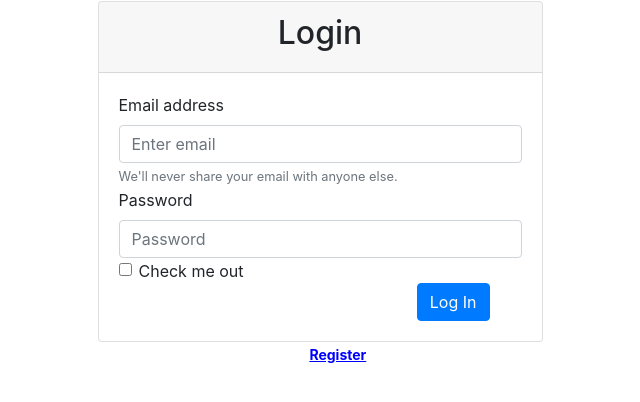
After one commit to codybaraks/login, a Flask app: page /login in a window 1280 px wide. The commit adds this page. Shown: the top 402 px of the page, without its empty margins (320-960 px from the left). Run offline with Flask 2, Linux system fonts and the light colour scheme; some libraries are stand-ins or nearby versions.

Commit message:
Good progress

```diff
--- a/app.py
+++ b/app.py
@@ -31,6 +31,11 @@ def pass_form():
     return redirect(url_for('password_confirm'))
 
 
+@app.route('/home')
+def home():
+    return render_template('main.html')
+
+
 @app.route('/form_reset', methods=['POST', 'GET'])
 def form_reset():
     form = ResetForm()
@@ -61,6 +66,30 @@ def register():
     return render_template('home.html', form=form)
 
 
+@app.route('/login', methods=['POST', 'GET'])
+def login():
+    form = RegisterForm()
+    form.validate_on_submit()
+    if request.method == 'POST':
+        email = request.form['email']
+        password = (request.form['password'])
+
+        print(email, password)
+        cursor = db.cursor(buffered=True)
+        sql = "SELECT * FROM register WHERE email=%s AND password=%s"
+        val = (email, password)
+        cursor.execute(sql, val)
+        register = cursor.fetchone()
+        if register:
+            session['email'] = register[2]
+            session['password'] = register[3]
+            return redirect(url_for('home'))
+        else:
+            flash('Wrong username or password!')
+
+    return render_template('login.html', form=form)
+
+
 @app.route('/password_confirm', methods=['GET', 'POST'])
 def password_confirm():
     # if request.form["password"] != request.form["conf_pass"]:
@@ -69,18 +98,18 @@ def password_confirm():
     form = RegisterForm()
     form.validate_on_submit()
     if request.method == 'POST':
-     if request.form["password"] != request.form["conf_pass"]:
-        flash("Your password and password verification didn't match.", "danger")
-        password = request.form['password']
-        conf_pass = request.form['conf_pass']
+        if request.form["password"] != request.form["conf_pass"]:
+            flash("Your password and password verification didn't match.", "danger")
+            password = request.form['password']
+            conf_pass = request.form['conf_pass']
 
-        print(password, conf_pass)
-        cursor = db.cursor()
-        sql = "UPDATE `register` SET `password`=%s WHERE email='earvinbaraka@gmail.com'"
-        val = (password,)
-        cursor.execute(sql, val)
-        db.commit()
-        flash('password updated')
+            print(password, conf_pass)
+            cursor = db.cursor()
+            sql = "UPDATE `register` SET `password`=%s WHERE email='earvinbaraka@gmail.com'"
+            val = (password,)
+            cursor.execute(sql, val)
+            db.commit()
+            flash('password updated')
     return render_template('password_Reset.html', form=form)
 
 
--- a/static/facebook.css
+++ b/static/facebook.css
@@ -51,3 +51,9 @@ h1
 {
     background: blue;
 }
+.btn-primary a {
+    color: white;
+}
+.btn-primary a:hover {
+    color: white;
+}
--- a/templates/home.html
+++ b/templates/home.html
@@ -77,6 +77,9 @@
                             <button type="submit" class="btn btn-primary btn-sm btn-block float-right"
                                     style="margin-right: 0rem">Register
                             </button>
+                            <button type="submit" class="btn btn-primary btn-sm btn-block float-left"
+                                    style="margin-right: 0rem"><a href="/login">Log In</a>
+                            </button>
 
                         </div>
                     </form>
--- /dev/null
+++ b/templates/login.html
@@ -0,0 +1,68 @@
+<!DOCTYPE html>
+<html lang="en">
+<head>
+    <meta charset="UTF-8">
+    <title>Login</title>
+    <link rel="stylesheet" href="../static/facebook.css">
+    <link rel="stylesheet" href="https://maxcdn.bootstrapcdn.com/bootstrap/4.0.0/css/bootstrap.min.css"
+          integrity="sha384-Gn5384xqQ1aoWXA+058RXPxPg6fy4IWvTNh0E263XmFcJlSAwiGgFAW/dAiS6JXm" crossorigin="anonymous">
+
+</head>
+<body>
+<div class="container">
+    {% with messages = get_flashed_messages() %}
+        {% if messages %}
+            <ul class=flashes>
+                {% for message in messages %}
+                    <p class="text-info text-center">{{ message }}</p>
+                {% endfor %}
+            </ul>
+        {% endif %}
+    {% endwith %}
+    <div class="row justify-content-center">
+        <div class="col-12">
+
+        </div>
+        <div class="col-5">
+            <div class="card">
+                <div class="card-header">
+                    <h2 align="center"> Login</h2>
+                </div>
+                <div class="card-body">
+
+
+                    <form method="post" action="/login">
+                        <div class="form-group">
+                            <label for="exampleInputEmail1">Email address</label>
+                            <input type="email" name="email" class="form-control" id="exampleInputEmail1"
+                                   aria-describedby="emailHelp" placeholder="Enter email">
+                            {% for error in form.email.errors %}
+                            <span style="color: red;">[{{ error }}]</span>
+                            {% endfor %}
+                            <small id="emailHelp" class="form-text text-muted">We'll never share your email with anyone
+                                else.
+                            </small>
+                        </div>
+                        <div class="form-group">
+                            <label for="exampleInputPassword1">Password</label>
+                            <input type="password" name="password" class="form-control" id="exampleInputPassword1"
+                                   placeholder="Password">
+                            {% for error in form.password.errors %}
+                            <span style="color: red;">[{{ error }}]</span>
+                            {% endfor %}
+                        </div>
+                        <div class="form-check">
+                            <input type="checkbox" class="form-check-input" id="exampleCheck1">
+                            <label class="form-check-label" for="exampleCheck1">Check me out</label>
+                        </div>
+                        <button type="submit" class="btn btn-primary float-right" style="margin-right: 2rem">Log In</button>
+                    </form>
+                </div>
+            </div>
+        </div>
+    </div>
+</div>
+<a href="register" class="reset_password col-md-5" style="margin-right: 10rem">Register</a>
+
+</body>
+</html>
```
Also changed, not shown: templates/main.html (added, +10 -0 lines).
